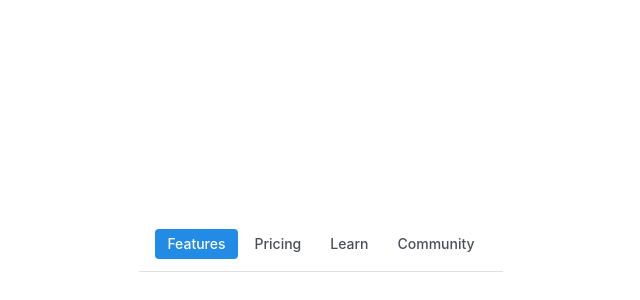
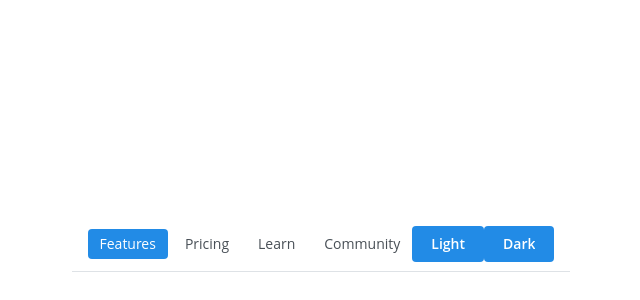
Before and after one commit to farkuy/geo, a React (Vite) app: page / in a window 1280 px wide. Shown: the part 96-396 px from the top of the page, without its empty margins (319-959 px from the left). Built offline with nearby package versions, Linux system fonts and the light colour scheme.

Commit message:
start create ui config

```diff
--- a/src/app/App.tsx
+++ b/src/app/App.tsx
@@ -2,10 +2,11 @@ import "./App.css";
 import "@mantine/core/styles.css";
 import { MantineProvider } from "@mantine/core";
 import { Header } from "@/widgets/header";
+import { theme } from "@/shared/theme";
 
 const App = () => {
   return (
-    <MantineProvider>
+    <MantineProvider theme={theme}>
       <Header />
     </MantineProvider>
   );
--- a/src/app/configs/router/routes.tsx
+++ b/src/app/configs/router/routes.tsx
@@ -15,7 +15,7 @@ export const router = createBrowserRouter([
         },
       },
       {
-        path: "/maisn",
+        path: "/main",
         lazy: async () => {
           const { MainPage } = await import("@/pages/main/MainPage");
           return { Component: MainPage };
--- /dev/null
+++ b/src/shared/theme/index.ts
@@ -0,0 +1 @@
+export { theme } from "./theme";
--- /dev/null
+++ b/src/shared/theme/theme.ts
@@ -0,0 +1,56 @@
+import {
+  Button,
+  Checkbox,
+  createTheme,
+  Loader,
+  Select,
+  Switch,
+  Tabs,
+  TextInput,
+} from "@mantine/core";
+
+export const theme = createTheme({
+  fontFamily: "Open Sans, sans-serif",
+  cursorType: "pointer",
+  components: {
+    Button: Button.extend({
+      defaultProps: {
+        color: "blue",
+        size: "sm",
+      },
+    }),
+    TextInput: TextInput.extend({
+      defaultProps: {
+        size: "sm",
+      },
+    }),
+    Loader: Loader.extend({
+      defaultProps: {
+        size: "sm",
+        color: "blue",
+      },
+    }),
+    Select: Select.extend({
+      defaultProps: {
+        size: "sm",
+        placeholder: "Выберите значение",
+        clearable: true,
+        searchable: false,
+      },
+    }),
+    Checkbox: Checkbox.extend({
+      defaultProps: {
+        mt: "md",
+      },
+    }),
+    Switch: Switch.extend({
+      defaultProps: {
+        radius: "lg",
+        defaultChecked: false,
+      },
+    }),
+    Tabs: Tabs.extend({
+      defaultProps: { variant: "pills" },
+    }),
+  },
+});
--- a/src/widgets/header/Header.tsx
+++ b/src/widgets/header/Header.tsx
@@ -1,5 +1,11 @@
 import { useState } from "react";
-import { Burger, Container, Group } from "@mantine/core";
+import {
+  Burger,
+  Button,
+  Container,
+  Group,
+  useMantineColorScheme,
+} from "@mantine/core";
 import { useDisclosure } from "@mantine/hooks";
 import classes from "./Header.module.css";
 
@@ -13,6 +19,7 @@ const links = [
 export function Header() {
   const [opened, { toggle }] = useDisclosure(false);
   const [active, setActive] = useState(links[0].link);
+  const { setColorScheme } = useMantineColorScheme();
 
   const items = links.map((link) => (
     <a
@@ -35,7 +42,8 @@ export function Header() {
         <Group gap={5} visibleFrom="xs">
           {items}
         </Group>
-
+        <Button onClick={() => setColorScheme("light")}>Light</Button>
+        <Button onClick={() => setColorScheme("dark")}>Dark</Button>
         <Burger opened={opened} onClick={toggle} hiddenFrom="xs" size="sm" />
       </Container>
     </header>
```
